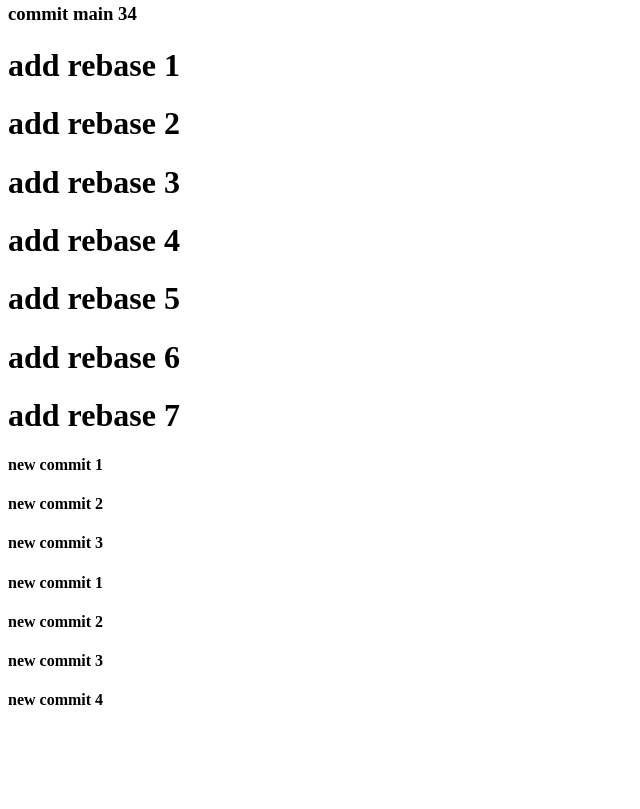
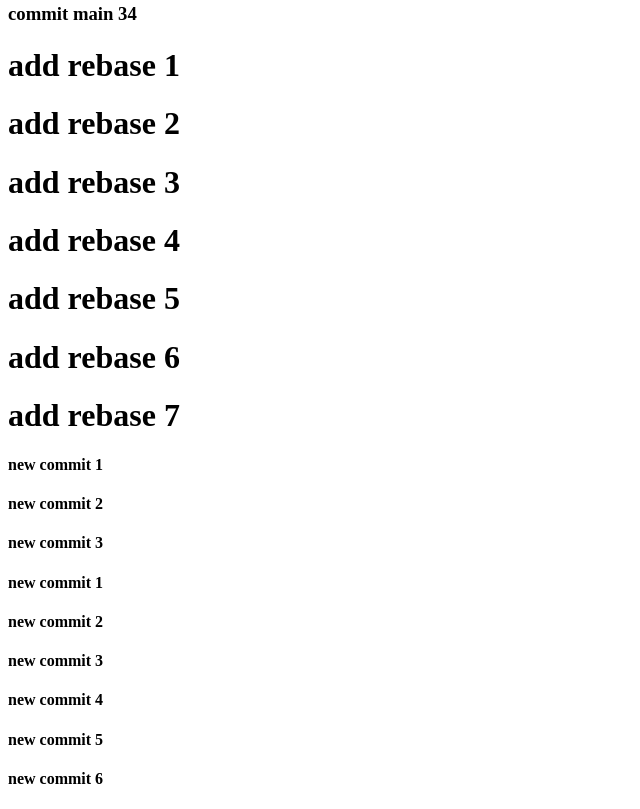
Before and after one commit to tuanvuf4/js-testing, a website: page index.html in a window 1280 px wide. Shown: the part 1637-2446 px from the top of the page, without its empty margins (0-640 px from the left). Before the commit the page ends 2368 px from the top, so only its background shows below. Drawn offline with Linux system fonts and the light colour scheme.

Commit message:
merge --squash

```diff
--- a/index.html
+++ b/index.html
@@ -69,6 +69,8 @@
     <h4>new commit 2</h4>
     <h4>new commit 3</h4>
     <h4>new commit 4</h4>
+    <h4>new commit 5</h4>
+    <h4>new commit 6</h4>
 
     <!-- <script src="./scripts/curry.js"></script> -->
     <!-- <script src="./scripts/decorator.js"></script> -->
```
